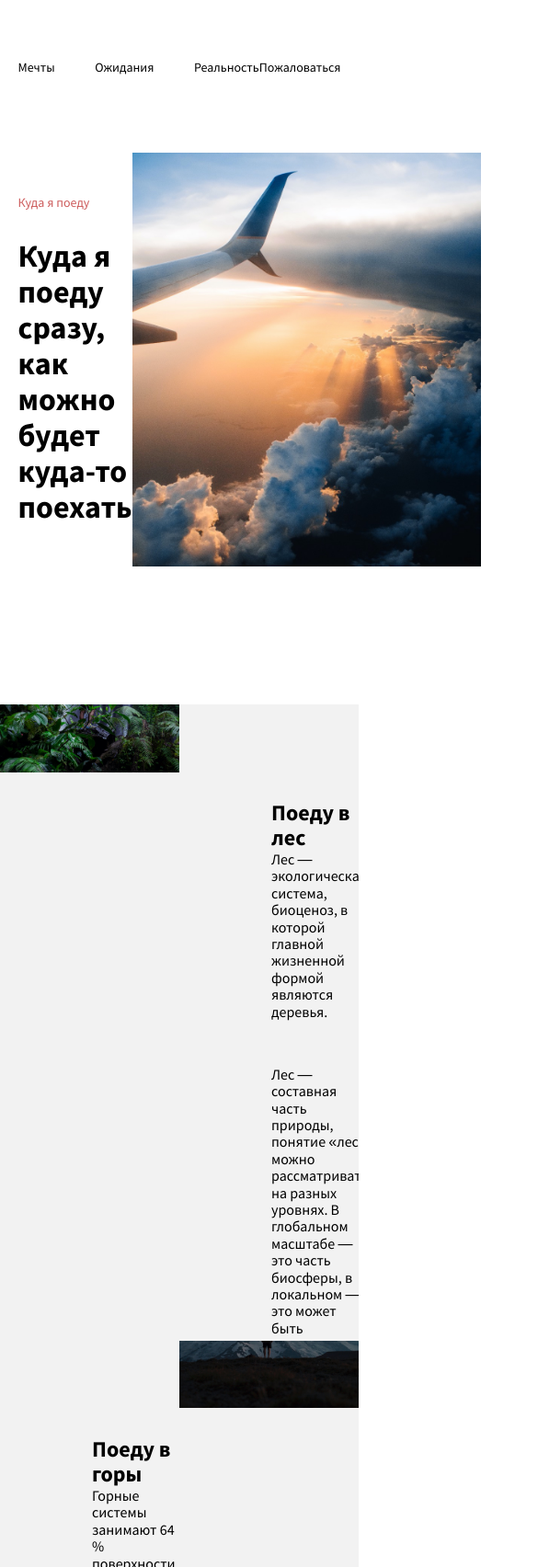
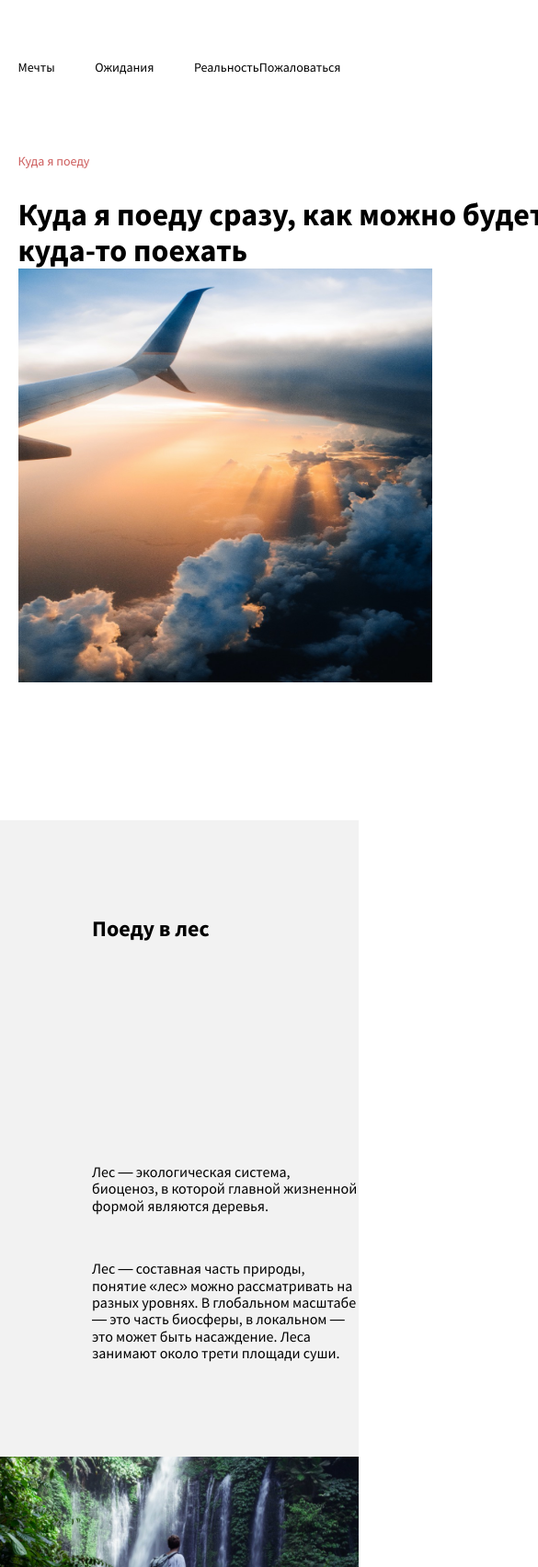
Before and after one commit to minartkys/teamwork, a plain HTML site: page index.html in a window 390 px wide. Shown: the top 1704 px of the page at 92% size, 585 px wide, since content can reach past the window. Drawn offline with Linux system fonts and the light colour scheme.

Commit message:
адаптив

```diff
--- a/blocks/lead/lead.css
+++ b/blocks/lead/lead.css
@@ -6,3 +6,9 @@
   display: flex;
   justify-content: space-between;
 }
+
+@media (max-width: 768px) {
+  .lead {
+    flex-direction: column;
+  }
+}
--- a/blocks/place/__info/place__info.css
+++ b/blocks/place/__info/place__info.css
@@ -6,3 +6,9 @@
   flex-direction: column;
   justify-content: space-between;
 }
+
+@media (max-width: 768px) {
+  .place__info {
+    order: -1;
+  }
+}
--- a/blocks/place/place.css
+++ b/blocks/place/place.css
@@ -2,7 +2,13 @@
   overflow: hidden;
   margin: 0 auto;
   display: grid;
-  grid-template-columns: 50% 50%;
+  grid-template-columns: 1fr 1fr;
   grid-template-rows: 82vh;
   background-color: #f2f2f2;
 }
+
+@media (max-width: 768px) {
+  .place {
+    grid-template-columns: 1fr;
+  }
+}
--- a/blocks/table/__cell/table__cell.css
+++ b/blocks/table/__cell/table__cell.css
@@ -2,3 +2,9 @@
   width: 300px;
   margin-top: 160px;
 }
+
+@media (max-width: 768px) {
+  .table__cell{
+    margin: 160px auto;
+  }
+}
--- a/blocks/table/table.css
+++ b/blocks/table/table.css
@@ -4,3 +4,10 @@
   justify-content: space-between;
   margin: auto;
 }
+
+@media (max-width: 768px) {
+  .table {
+    flex-wrap: nowrap;
+    flex-direction: column;
+  }
+}
```
